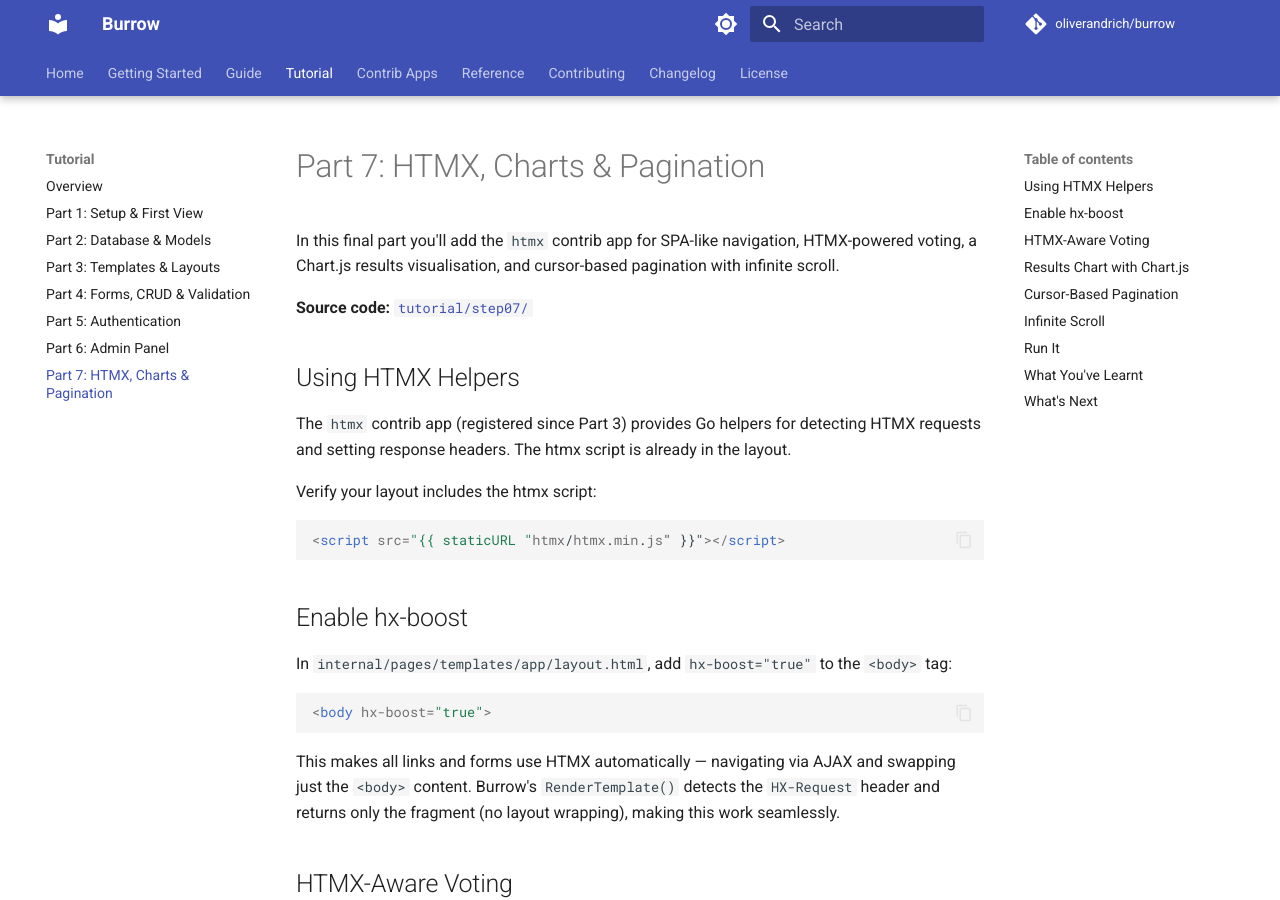
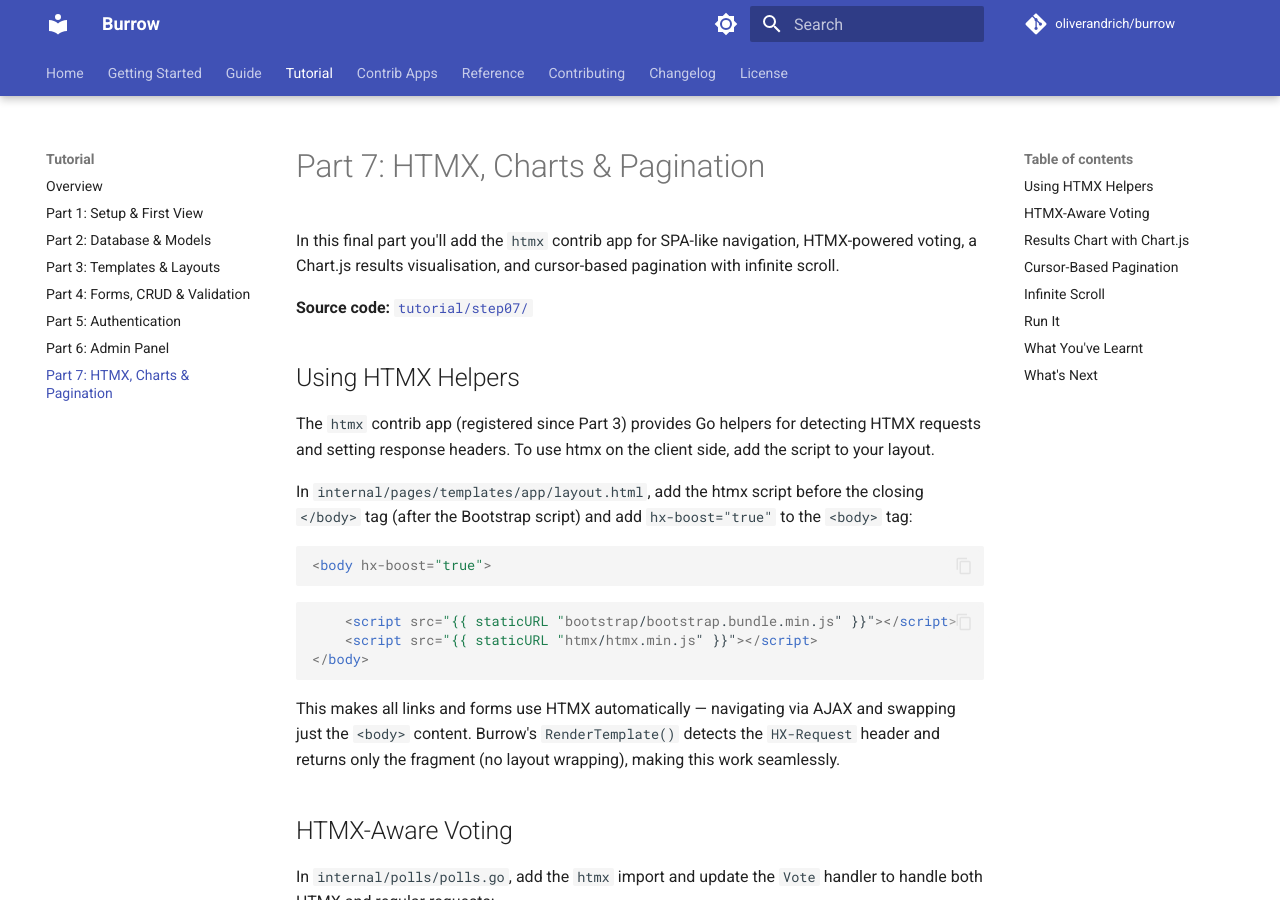
Before and after one commit to oliverandrich/burrow, an MkDocs documentation site: the page built from docs/tutorial/part7.md, in a window 1280 px wide and 900 px high. Built offline with MkDocs 1.6.1 and Material for MkDocs 9.7.7, drawn with Linux system fonts in a browser that asks for light colours; comment, search, counter and statistics services are not loaded; some of the changed text lies outside the part shown.

Commit message:
docs: fix tutorial part 7 htmx setup and list template
Add explicit instructions to include the htmx script in the layout and
show the complete updated list.html with scroll trigger and list group id.

````diff
--- a/docs/tutorial/part7.md
+++ b/docs/tutorial/part7.md
@@ -6,20 +6,18 @@ In this final part you'll add the `htmx` contrib app for SPA-like navigation, HT
 
 ## Using HTMX Helpers
 
-The `htmx` contrib app (registered since Part 3) provides Go helpers for detecting HTMX requests and setting response headers. The htmx script is already in the layout.
+The `htmx` contrib app (registered since Part 3) provides Go helpers for detecting HTMX requests and setting response headers. To use htmx on the client side, add the script to your layout.
 
-Verify your layout includes the htmx script:
-
-```html
-<script src="{{ staticURL "htmx/htmx.min.js" }}"></script>
-```
-
-## Enable hx-boost
-
-In `internal/pages/templates/app/layout.html`, add `hx-boost="true"` to the `<body>` tag:
+In `internal/pages/templates/app/layout.html`, add the htmx script before the closing `</body>` tag (after the Bootstrap script) and add `hx-boost="true"` to the `<body>` tag:
 
 ```html
 <body hx-boost="true">
+```
+
+```html
+    <script src="{{ staticURL "bootstrap/bootstrap.bundle.min.js" }}"></script>
+    <script src="{{ staticURL "htmx/htmx.min.js" }}"></script>
+</body>
 ```
 
 This makes all links and forms use HTMX automatically — navigating via AJAX and swapping just the `<body>` content. Burrow's `RenderTemplate()` detects the `HX-Request` header and returns only the fragment (no layout wrapping), making this work seamlessly.
@@ -177,21 +175,42 @@ func (h *Handlers) List(w http.ResponseWriter, r *http.Request) error {
 }
 ```
 
-The scroll trigger in the template:
+Update `internal/polls/templates/polls/list.html` to add an `id` to the list group and append the scroll trigger:
 
 ```html
-{{ if .Page.HasMore -}}
-<div hx-get="/polls?cursor={{ .Page.NextCursor }}&limit=20"
-     hx-trigger="revealed"
-     hx-target="#polls-list"
-     hx-swap="beforeend">
-    <div class="text-center py-3">
-        <div class="spinner-border spinner-border-sm" role="status">
-            <span class="visually-hidden">Loading...</span>
+{{ define "polls/list" -}}
+<div class="container py-4">
+    <h1>Polls</h1>
+    {{ if .Questions -}}
+    <div id="polls-list" class="list-group">
+        {{ range .Questions -}}
+        <a href="/polls/{{ .ID }}" class="list-group-item list-group-item-action">
+            <div class="d-flex w-100 justify-content-between">
+                <h5 class="mb-1">{{ .Text }}</h5>
+                <small class="text-body-secondary">
+                    {{ .PublishedAt.Format "2 Jan 2006" }}
+                </small>
+            </div>
+        </a>
+        {{ end -}}
+    </div>
+    {{ if .Page.HasMore -}}
+    <div hx-get="/polls?cursor={{ .Page.NextCursor }}&limit=20"
+         hx-trigger="revealed"
+         hx-target="#polls-list"
+         hx-swap="beforeend">
+        <div class="text-center py-3">
+            <div class="spinner-border spinner-border-sm" role="status">
+                <span class="visually-hidden">Loading...</span>
+            </div>
         </div>
     </div>
+    {{ end -}}
+    {{ else -}}
+    <div class="alert alert-info">No polls available yet.</div>
+    {{ end -}}
 </div>
-{{ end -}}
+{{- end }}
 ```
 
 Create a new file `internal/polls/templates/polls/list_page.html` — it returns only the question items and a new scroll trigger (no layout wrapping):
````
